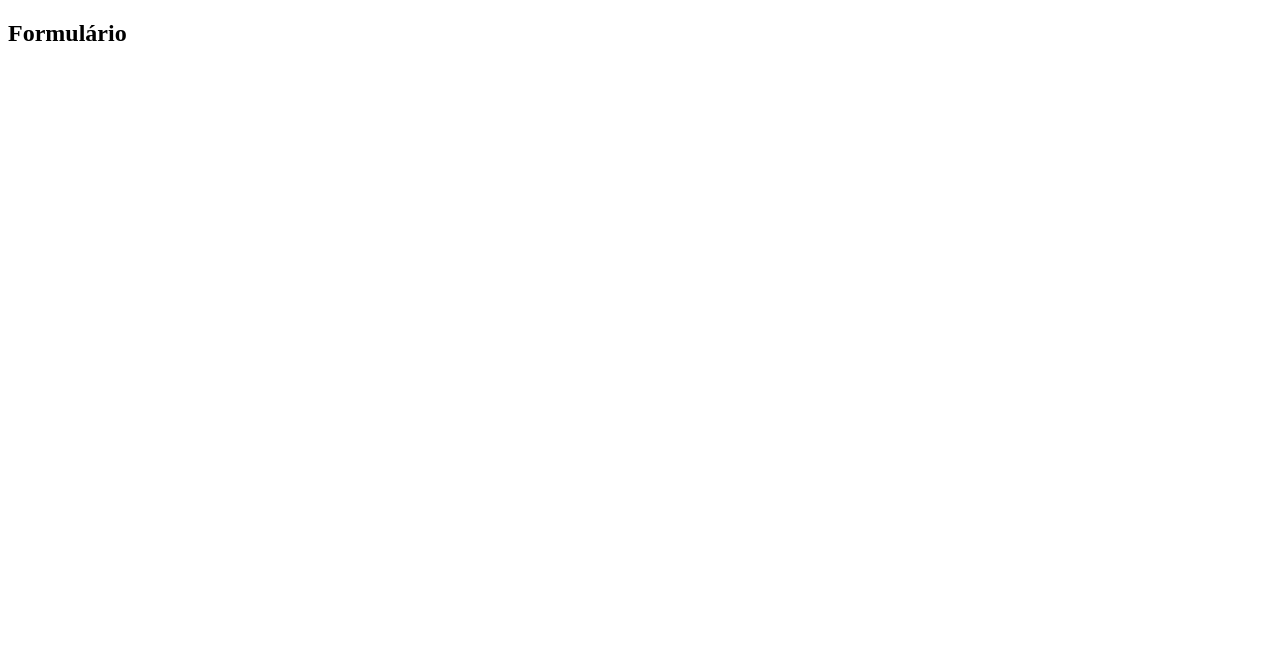
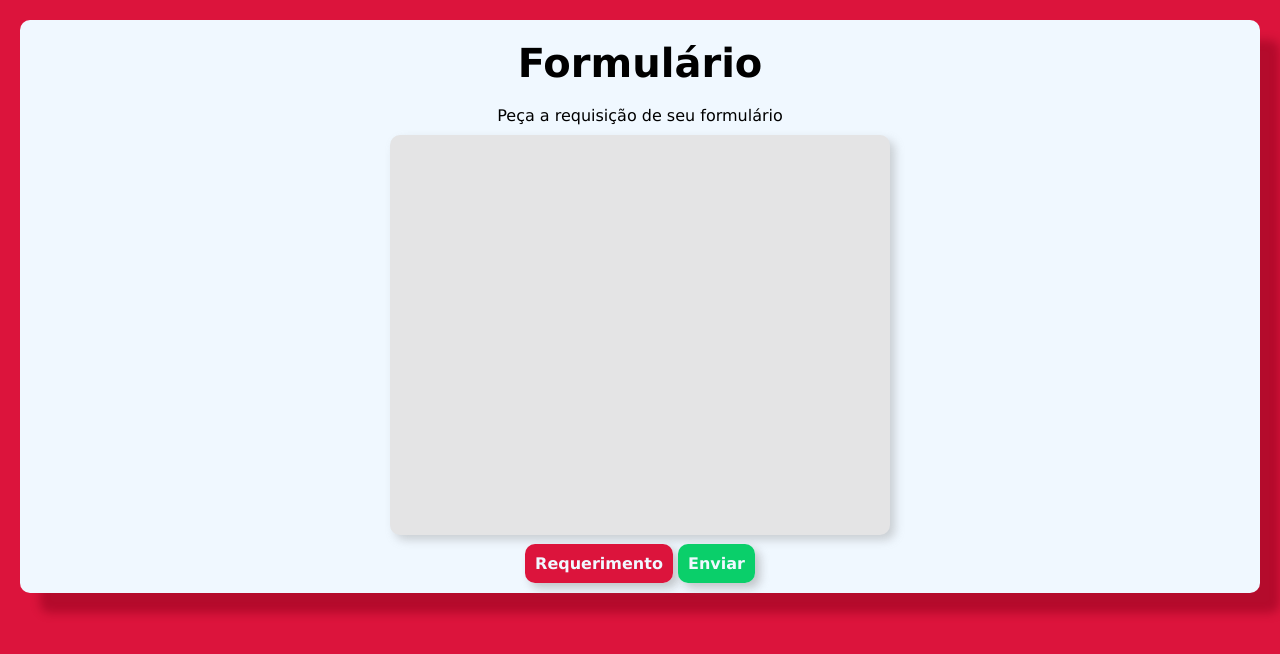
Before and after one commit to isaiasramosdeoliveira/form-with-Ajax, a plain HTML site: page public/index.html in a window 1280 px wide. Drawn offline with Linux system fonts and the light colour scheme.

Commit message:
Mudanças no html e acréscimo de propriedades no css.

```diff
--- a/public/index.html
+++ b/public/index.html
@@ -11,9 +11,13 @@
     <main>
         <section>
             <h1>Formulário</h1>
-            <form action="#">
+            <p style="text-align: center;">Peça a requisição de seu formulário</p>
+            <div class="display">
 
-            </form>
+            </div>
+            <br>
+            <a href="" class="requerimento">Requerimento</a>
+            <a href="" class="enviar">Enviar</a>
         </section>
     </main>
 </body>
--- a/src/style/style.css
+++ b/src/style/style.css
@@ -0,0 +1,46 @@
+*{
+    margin: 0;
+    padding: 0;
+    box-sizing: border-box;
+    font-family: 'Lucida Sans', 'Lucida Sans Regular', 'Lucida Grande', 'Lucida Sans Unicode', Geneva, Verdana, sans-serif;
+}
+body{
+    background-color: crimson;
+}
+body main section{
+    background-color: aliceblue;
+    margin: 20px;
+    padding: 20px;
+    border-radius: 10px;
+    box-shadow: 20px 20px 10px rgba(140, 3, 28, 0.495);
+    text-align: center;
+}
+body main section h1{
+    margin-bottom: 20px;
+    font-size:40px;
+}
+body main section a{
+    text-decoration: none;
+    background-color: crimson;
+    margin-top: 40px;
+    color: aliceblue;
+    font-weight: 600;
+    padding: 10px;
+    border-radius: 10px;
+    box-shadow: 5px 5px 10px rgba(143, 143, 143, 0.495);
+}
+body main section .enviar{
+    background-color: rgb(10, 207, 106);
+}
+main section .display{
+    background-color: rgb(228, 228, 229);
+    box-shadow: 5px 5px 10px rgba(143, 143, 143, 0.395);
+    border-radius: 10px;
+    margin: auto;
+    margin-top: 10px;
+    max-width: 500px;
+    height: 400px;
+}
+main section .requerimento:hover{
+    background-color: rgb(193, 14, 50);
+}
```
Also changed, not shown: public/pags/form.html (added, +12 -0 lines).
